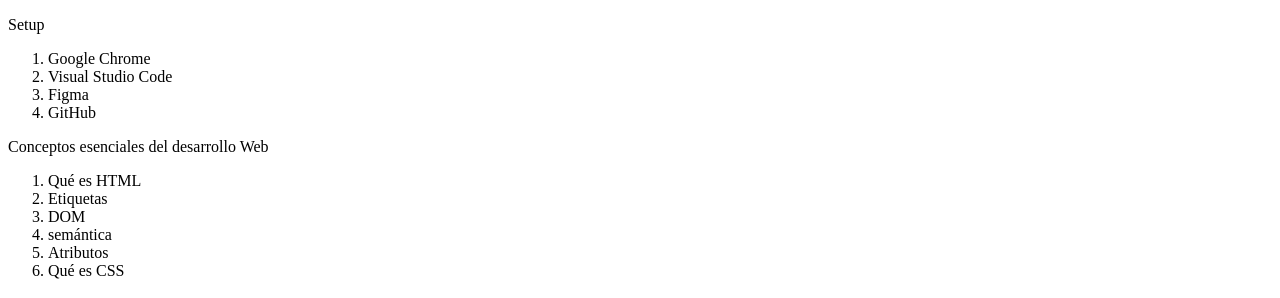
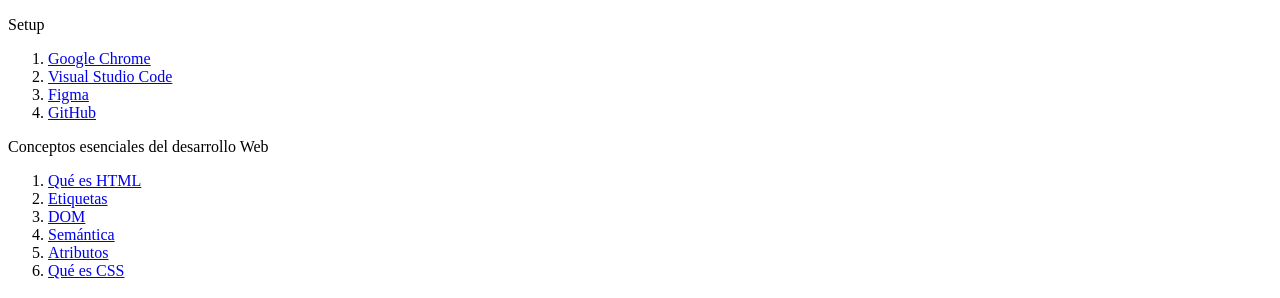
Before and after one commit to eduarmcs/curso-esencial-html-css, a plain HTML site: page index.html in a window 1280 px wide. Shown: the top 298 px of the page. Drawn offline with Linux system fonts and the light colour scheme.

Commit message:
Añadí enlaces y rutas al contenido

```diff
--- a/index.html
+++ b/index.html
@@ -10,19 +10,35 @@
       <nav>
         <p>Setup</p>
         <ol>
-          <li>Google Chrome</li>
-          <li>Visual Studio Code</li>
-          <li>Figma</li>
-          <li>GitHub</li>
+          <li>
+            <a href="#chrome">
+              Google Chrome
+            </a>
+          </li>
+          <li>
+            <a href="#vsc">
+              Visual Studio Code
+            </a>
+          </li>
+          <li>
+            <a href="#figma">
+               Figma
+            </a>
+          </li>
+          <li>
+            <a href="#github">
+              GitHub
+            </a>
+          </li>
         </ol>
         <p>Conceptos esenciales del desarrollo Web</p>
           <ol>
-          <li>Qué es HTML</li>
-          <li>Etiquetas</li>
-          <li>DOM</li>
-          <li>semántica</li>
-          <li>Atributos</li>
-          <li>Qué es CSS</li>
+          <li><a href="#html">Qué es HTML</a></li>
+          <li><a href="#etiquetas">Etiquetas</a></li>
+          <li><a href="#dom">DOM</a></li>
+          <li><a href="#semantica">Semántica</a></li>
+          <li><a href="#atributos">Atributos</a></li>
+          <li><a href="#css">Qué es CSS</a></li>
           </ol>
       </nav>
     </header>
@@ -33,51 +49,51 @@
     <p>Este es el inicio de tu carrera como Desarrollador Web, empezarás aprendiendo HTML y CSS para la creación de contenidos, en el nivel 2 aprenderás de componentes y en 3 sobre layouts.</p>
     <h2>Setup</h2>
 
-    <h3>Google Chrome</h3>
-    <img src="images/google-chrome.png" alt="Logo de Google Chrome" title="Logo de Google Chrome">
+    <h3 id="chrome">Google Chrome</h3>
+    <img src="./images/google-chrome.png" alt="Logo de Google Chrome" title="Logo de Google Chrome">
     <p>
       Chrome va a ser el navegador que utilizaremos en el curso por su extenso soporte de nuevos estándares y herramientas de desarrollo avanzadas y de amigable uso.
     </p>
 
-    <h3>Visual Studio Code</h3>
-    <img src="images/visual-studio-code.png" alt="Logo de Visual Studio Code" title="Logo del editor de Visual Studio Code">
+    <h3 id="vsc">Visual Studio Code</h3>
+    <img src="./images/visual-studio-code.png" alt="Logo de Visual Studio Code" title="Logo del editor de Visual Studio Code">
     <p>
       Visual Studio Code es el editor de texto más popular y potente del mercado actualmente, su fácil uso y la capacidad de extenderlo por medio de plugins lo hace el complemento perfecto para cualquier programador sin importar el lenguaje en el que se desemvuelva.
     </p>
 
-    <h3>Figma</h3>
-    <img src="images/figma.png" alt="Logo de Figma" title="Logo de Figma">
+    <h3 id="figma">Figma</h3>
+    <img src="./images/figma.png" alt="Logo de Figma" title="Logo de Figma">
     <p>
       Figma es una la herramienta más popular en la actualidad para entregar diseños a los desarrolladores para su implementación por su fácil uso porque puede ser usado directamente desde el navegador.
     </p>
 
-    <h3>GitHub</h3>
-    <img src="images/github.png" alt="Logo de Github" title="Logo de Figma">
+    <h3 id="github">GitHub</h3>
+    <img src="./images/github.png" alt="Logo de Github" title="Logo de Figma">
     <p>Así como en Facebook te encuentran tus amigos, en Github te encuentran otras programadoras y programadores de todo el mundo, en vez de subir fotos de tus viajes aquí subes tu código y puedes elegir hacerlo “open source” o guardarlo de manera privada, Github será esencial para almacenar tu futuro portafolio.</p>
     <hr>
 
     <h2>Conceptos esenciales del desarrollo Web</h2>
-    <h3>Qué es HTML</h3>
-    <img src="/images/html.png" alt="Ejemplo de la estructura de un documento HTML">
+    <h3 id="html">Qué es HTML</h3>
+    <img src="./images/html.png" alt="Ejemplo de la estructura de un documento HTML">
     <p>Hyper Text Markup Language o Lenguaje de marcas Hipertexto. Es el componente más básico de la web. Define el significado y la estructura del contenido.</p>
 
-    <h3>Etiquetas</h3>
+    <h3 id="etiquetas">Etiquetas</h3>
     <p>Las etiquetas HTML van a ayudarnos a brindar una estructura y semántica al contenido de nuestro website y cada una tiene características y usos diferentes aunque visualmente den un resultado similar.</p>
     <p>Muchas etiquetas son fácil de diferencias como los headings o las imágenes y otras diferentes como header, footer, section o div, aquí es donde la semántica será la respuesta y si sabemos un poco de inglés también podremos darnos una pequeña idea de su uso pero en este curso vamos a usar las más importantes y que serán parte de tu día a día como Software Developer.</p>
 
-    <h3>DOM</h3>
+    <h3 id="dom">DOM</h3>
     <p>El Document Object Model es una estructura de árbol que representará todos nuestros proyectos web como si un árbol genealógico fuera: padres, hijos, hermanos con niveles infinitos. cuando entendemos esta anidación podemos identificar dependencias, herencias en css y que tan complejo es nuestro proyecto.</p>
-    <img src="/images/dom.png" alt="Estructura de arbol que representa al Document Object Model">
+    <img src="./images/dom.png" alt="Estructura de arbol que representa al Document Object Model">
 
-    <h3>Semántica</h3>
+    <h3 id="semantica">Semántica</h3>
     <p>La semántica le brinda sentido a cada elemento existen en un sitio web, algunos elementos será meramente decorativos y no deben significar nada pero otros serán títulos y deberán estar en diferente jerarquías o alguna secciones serán más relevantes que otras, esto ayudará a los motores de búsqueda como Google o Duck Duck Go a diferenciar tu contenido, categorizar y será la herramientas más valiosa para estar en los primeros resultados de búsqueda SEO. También ayudará a la accesibilidad de tu sitio web, para que personas con habilidades diferentes puedan entender cada contenido.</p>
 
-    <h3>Atributos</h3>
+    <h3 id="atributos">Atributos</h3>
     <p>Los atributos le dan características extra a las etiquetas para complementar información y son pre programadas por el navegador, algunos atributos funcionan en todas las etiquetas de la misma forma como ‘class’ pero otros atributos funcionan en solo alguna etiquetas como src</p>
 
-    <h3>CSS</h3>
+    <h3 id="css">CSS</h3>
     <p>Hojas de Estilo en Cascada (del inglés Cascading Style Sheets) o CSS es el lenguaje de estilos utilizado para describir la presentación de documentos HTML</p>
-    <img src="/images/css.png" alt="Logo y Ejemplo de CSS">
+    <img src="./images/css.png" alt="Logo y Ejemplo de CSS">
 
     <h2>Modelo de Caja</h2>
     <p>Chrome va a ser el navegador que utilizaremos en el curso por su extenso soporte de nuevos estándares y herramientas de desarrollo avanzadas y de amigable uso.</p>
@@ -103,6 +119,10 @@
       <li>border-block | border-inline | border-block-start | border-block-end | border-inline-start | border-inline-end</li>
       <li>padding-block | padding-inline | padding-block-start | padding-block-end | padding-inline-start | padding-inline-end</li>
     </ul>
+    <p>
+      Si tienes alguna pregunta escríbeme a
+      <a href="mailto:herwingmacias@gmail.com">herwingmacias@gmail.com</a>
+    </p>
 
   </body>
 </html>
```
